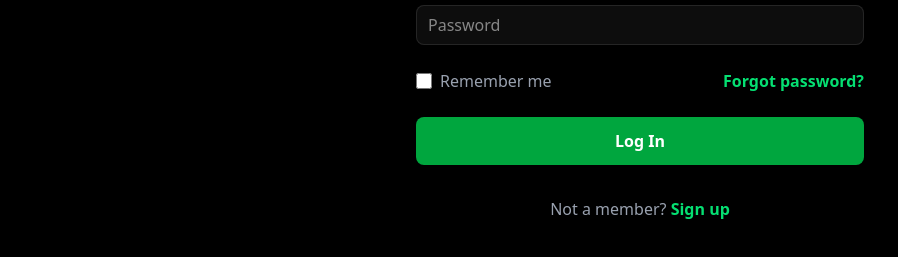
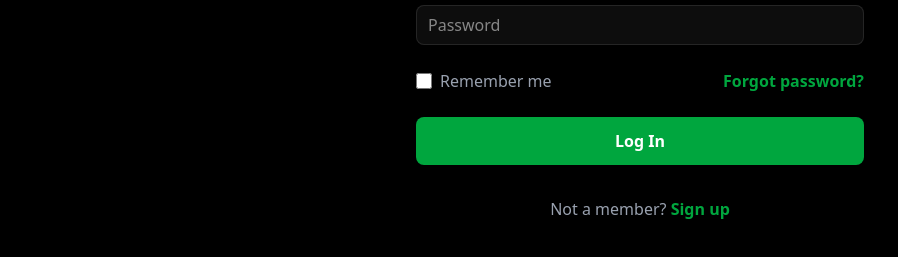
Before and after one commit to connormorrrison/opencoding, a Next.js app in the folder frontend/: page /login in a window 1280 px wide. Shown: the part 403-660 px from the top of the page, without its empty margins (0-898 px from the left). Built offline with nearby package versions, Linux system fonts and the light colour scheme.

Commit message:
Adjusted greens

```diff
--- a/frontend/src/app/login/page.tsx
+++ b/frontend/src/app/login/page.tsx
@@ -32,7 +32,7 @@ export default function LoginPage() {
               autoComplete="email"
               required
               placeholder="Email"
-              className="block w-full rounded-md border-0 bg-white/5 py-2 px-3 text-white shadow-sm ring-1 ring-inset ring-white/10 focus:ring-2 focus:ring-inset focus:ring-green-500 sm:leading-6"
+              className="block w-full rounded-md border-0 bg-white/5 py-2 px-3 text-white shadow-sm ring-1 ring-inset ring-white/10"
             />
           </div>
 
@@ -48,7 +48,7 @@ export default function LoginPage() {
               autoComplete="current-password"
               required
               placeholder="Password"
-              className="block w-full rounded-md border-0 bg-white/5 py-2 px-3 text-white shadow-sm ring-1 ring-inset ring-white/10 focus:ring-2 focus:ring-inset focus:ring-green-500 sm:leading-6"
+              className="block w-full rounded-md border-0 bg-white/5 py-2 px-3 text-white shadow-sm ring-1 ring-inset ring-white/10"
             />
           </div>
 
@@ -59,7 +59,7 @@ export default function LoginPage() {
                 id="remember-me"
                 name="remember-me"
                 type="checkbox"
-                className="h-4 w-4 rounded border-gray-600 bg-gray-700 text-green-600 focus:ring-green-500"
+                className="h-4 w-4 rounded border-gray-600 bg-gray-700 text-green-600 hover:text-green-700"
               />
               <label htmlFor="remember-me" className="ml-2 block text-base text-gray-400">
                 Remember me
@@ -67,7 +67,7 @@ export default function LoginPage() {
             </div>
 
             <div className="text-base">
-              <a href="/forgot-password" className="font-semibold text-green-400 hover:text-green-300">
+              <a href="/forgot-password" className="font-semibold text-green-600 hover:text-green-700">
                 Forgot password?
               </a>
             </div>
@@ -85,7 +85,7 @@ export default function LoginPage() {
         {/* Footer link */}
         <p className="text-center text-base text-gray-400">
           Not a member?{" "}
-          <a href="/signup" className="font-semibold text-green-400 hover:text-green-300">
+          <a href="/signup" className="font-semibold text-green-600 hover:text-green-700">
             Sign up
           </a>
         </p>
--- a/frontend/src/app/signup/page.tsx
+++ b/frontend/src/app/signup/page.tsx
@@ -112,7 +112,7 @@ export default function SignupPage() {
         {/* Footer link */}
         <p className="text-center text-base text-gray-400">
           Already a member?{" "}
-          <a href="/login" className="font-semibold text-green-400 hover:text-green-300">
+          <a href="/login" className="font-semibold text-green-600 hover:text-green-700">
             Log in
           </a>
         </p>
```
